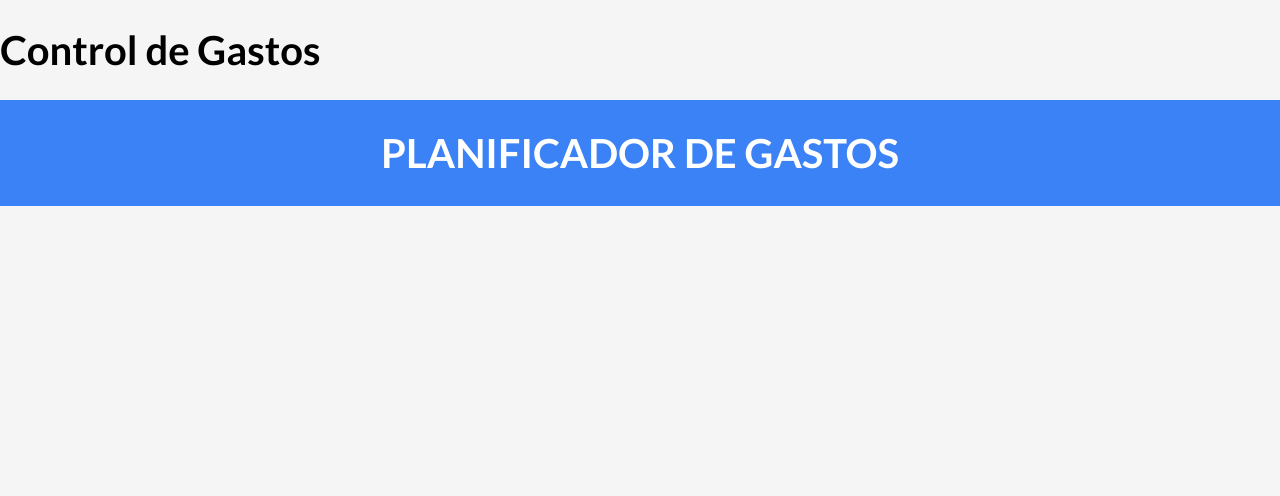
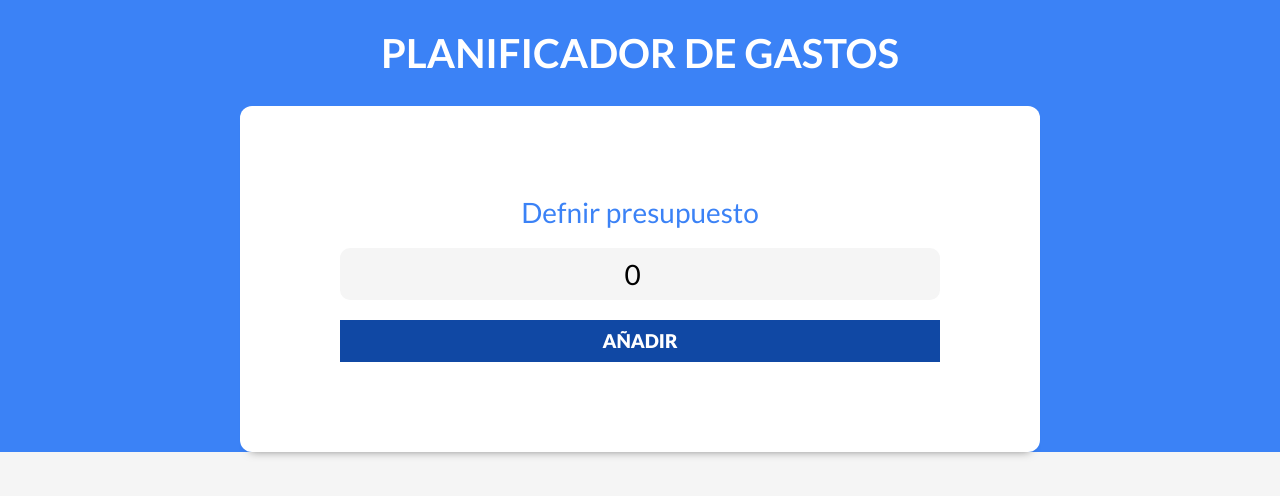
Before and after one commit to anahiquintero99/Control-gastos, a React (Vite) app: page / in a window 1280 px wide. Shown: the top 496 px of the page. Built offline with nearby package versions, Linux system fonts and the light colour scheme.

Commit message:
presupuesto validate messsage

```diff
--- a/src/App.jsx
+++ b/src/App.jsx
@@ -2,10 +2,11 @@
 import Header from "./components/Header";
 
 function App() {
+  const [presupuesto, setPresupuesto] = useState(0);
+
   return (
     <div>
-      <h1>Control de Gastos</h1>
-      <Header />
+      <Header presupuesto={presupuesto} setPresupuesto={setPresupuesto} />
     </div>
   );
 }
--- a/src/components/Header.jsx
+++ b/src/components/Header.jsx
@@ -1,10 +1,14 @@
 import React from "react";
 import NuevoPresupuesto from "./NuevoPresupuesto";
 
-const Header = () => {
+const Header = ({ presupuesto, setPresupuesto }) => {
   return (
     <header>
       <h1>Planificador de gastos</h1>
+      <NuevoPresupuesto
+        presupuesto={presupuesto}
+        setPresupuesto={setPresupuesto}
+      />
     </header>
   );
 };
--- /dev/null
+++ b/src/components/Mensaje.jsx
@@ -0,0 +1,7 @@
+import React from "react";
+
+const Mensaje = ({ children, tipo }) => {
+  return <div className={`alerta ${tipo}`}>{children}</div>;
+};
+
+export default Mensaje;
--- a/src/components/NuevoPresupuesto.jsx
+++ b/src/components/NuevoPresupuesto.jsx
@@ -1,9 +1,41 @@
-import React from "react";
+import { useState } from "react";
+import Mensaje from "./Mensaje";
 
-const NuevoPresupuesto = () => {
+const NuevoPresupuesto = ({ presupuesto, setPresupuesto }) => {
+  const [mensaje, setMensaje] = useState("");
+
+  const handlePresupuesto = (e) => {
+    e.preventDefault();
+
+    if (!presupuesto || presupuesto < 0) {
+      setMensaje("No es un presupuesto valido");
+      return;
+    }
+
+    setMensaje("");
+
+    console.log("Presupuesto valido");
+  };
+
   return (
-    <div>
-      <h2>Nuevo Presupuesto</h2>
+    <div className="contenerdor-presupuesto contenedor sombra">
+      <form onSubmit={handlePresupuesto} className="formulario">
+        <div className="campo">
+          <label htmlFor="">Defnir presupuesto</label>
+
+          <input
+            className="nuevo-presupuesto"
+            type="number"
+            placeholder="Añade Presupuesto"
+            value={presupuesto}
+            onChange={(e) => setPresupuesto(Number(e.target.value))}
+          />
+        </div>
+
+        <input type="submit" value="Añadir" />
+
+        {mensaje && <Mensaje tipo="error">{mensaje}</Mensaje>}
+      </form>
     </div>
   );
 };
```
